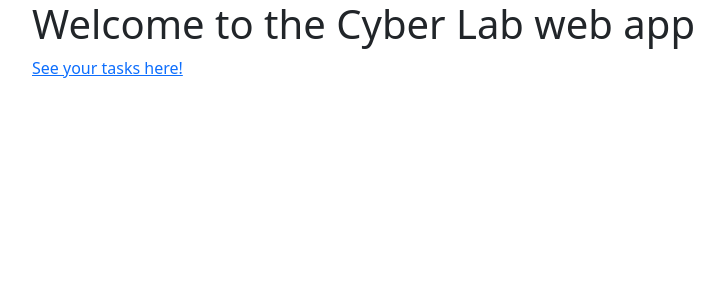
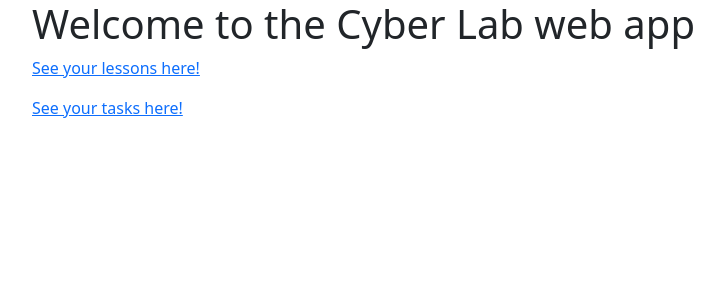
Before and after one commit to tobystatonbevan/Cyber-Lab-Learning-Tool-Django, a Django app: page / in a window 1280 px wide. Shown: the top 300 px of the page, without its empty margins (50-774 px from the left). Run offline with Django 5.2, Linux system fonts and the light colour scheme.

Commit message:
Updated readme and home.html

```diff
--- a/pages/templates/pages/home.html
+++ b/pages/templates/pages/home.html
@@ -8,5 +8,6 @@
 
 {% block page_content %}
     <h1>Welcome to the Cyber Lab web app</h1>
-    <a href="/tasks">See your tasks here!</a>
+    <p><a href="/lessons">See your lessons here!</a></p>
+    <p><a href="/tasks">See your tasks here!</a></p>
 {% endblock page_content %}
```
Also changed, not shown: readme.md.
